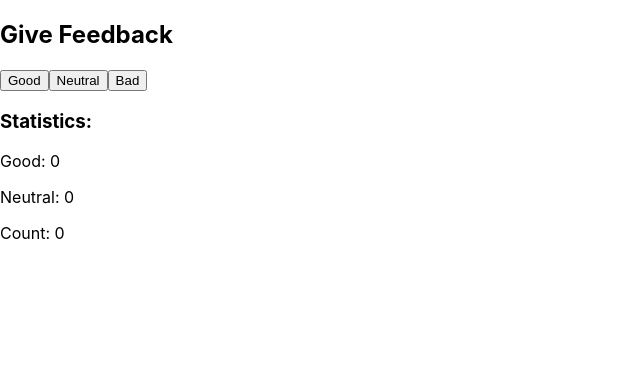
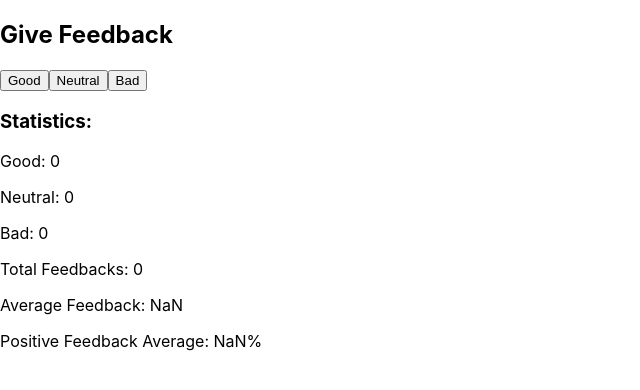
Before and after one commit to nimbly-dev/fullstack-intro-to-react-course01, a React (Create React App) app in the folder part1/unicafe/: page / in a window 1280 px wide. Shown: the top 390 px of the page, without its empty margins (0-640 px from the left). Built offline with nearby package versions, Linux system fonts and the light colour scheme.

Commit message:
Done Exercise 1.7 unicafe step2

```diff
--- a/part1/unicafe/src/App.js
+++ b/part1/unicafe/src/App.js
@@ -1,4 +1,5 @@
 import React, { useState } from 'react'
+
 
 //Components
 const Header = () => {
@@ -17,6 +18,33 @@ const Feedback = (props) => {
   )
 }
 
+const FeedBackCount = (props) => {
+  return (
+    <p>
+      Total Feedbacks: { props.totalFeedback}
+    </p>
+  )
+}
+
+const AverageFeedback = (props) => {
+  const averageFeedback =
+    (props.feedbackPositiveCount - props.feedbackNegativeCount) / props.totalFeedbacks
+  return (
+    <p>
+      Average Feedback: {averageFeedback}
+    </p>
+  )
+}
+
+const PositiveFeedbackAverage = (props) => {
+  const positiveFeedbackAverage = (props.feedbackPositiveCount / props.totalFeedbacks) * 100
+  return (
+    <p>
+      Positive Feedback Average: {positiveFeedbackAverage}%
+    </p>
+  )
+}
+
 const Statistics = (props) => {
   return (
     <div>
@@ -24,6 +52,19 @@ const Statistics = (props) => {
       <Feedback feedbackName={props.feedback[0].name} feedbackCount={props.feedback[0].count} />
       <Feedback feedbackName={props.feedback[1].name} feedbackCount={props.feedback[1].count} />
       <Feedback feedbackName={props.feedback[2].name} feedbackCount={props.feedback[2].count} />
+      <FeedBackCount
+        totalFeedback={props.feedback[0].count + props.feedback[1].count + props.feedback[2].count}
+      />
+      <AverageFeedback
+        feedbackPositiveCount={props.feedback[0].count}
+        feedbackNegativeCount={props.feedback[2].count}
+        totalFeedbacks={props.feedback[0].count + props.feedback[1].count + props.feedback[2].count}
+      />
+      <PositiveFeedbackAverage
+        feedbackPositiveCount={props.feedback[0].count}
+        feedbackNegativeCount={props.feedback[2].count}
+        totalFeedbacks={props.feedback[0].count + props.feedback[1].count + props.feedback[2].count}
+      />
     </div>
   )
 }
@@ -56,7 +97,7 @@ const App = () => {
         count: neutral
       },
       {
-        name: "Count",
+        name: "Bad",
         count: bad
       }
     ]
```
Also changed, not shown: 1 other file (tests, documents, lock files or other folders).
